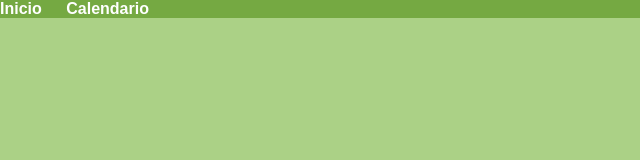
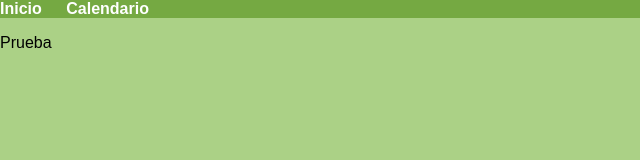
Before and after one commit to alexludwiig/Calendario, a plain HTML site: page index.html in a window 1280 px wide. Shown: the full height of the page, 0-640 px from the left. Drawn offline with Linux system fonts and the light colour scheme.

Commit message:
Update a ultima versión del code

```diff
--- a/index.html
+++ b/index.html
@@ -3,7 +3,7 @@
 <head>
     <meta charset="UTF-8">
     <meta name="viewport" content="width=device-width, initial-scale=1.0">
-    <title>Mi Página Web</title>
+    <title>ExamTracker</title>
     <link rel="stylesheet" href="styles.css">
 </head>
 <body>
@@ -17,7 +17,7 @@
     </header>
 
     <main>
-        <!-- El contenido de tu página irá aquí -->
+        <p>Prueba</p>
     </main>
 </body>
 </html>
```
